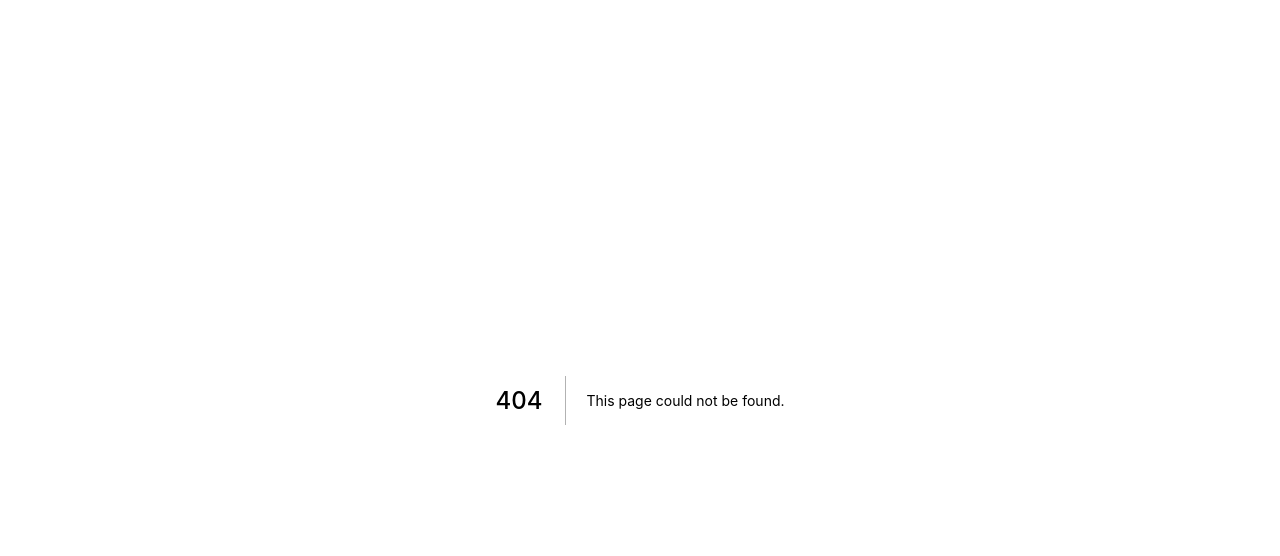
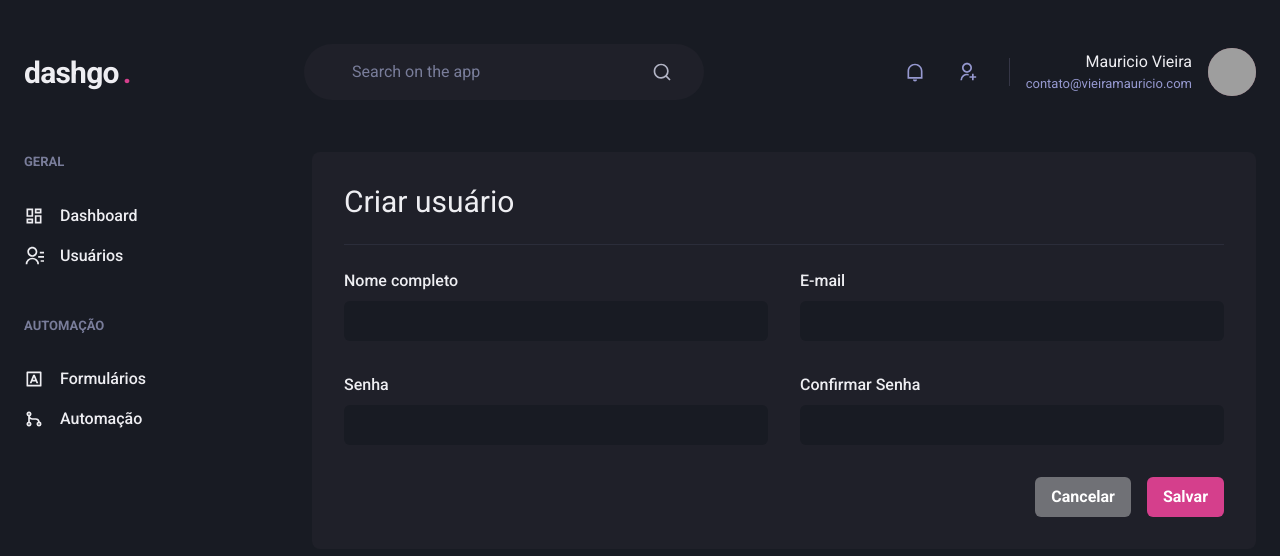
Before and after one commit to mauvieira/dashgo, a Next.js app: page /users/create in a window 1280 px wide. Before the commit this address had no page. Shown: the top 556 px of the page. Built offline with nearby package versions, Linux system fonts and the light colour scheme; grey boxes are pictures that could not be loaded.

Commit message:
:lipstick: styled create user page
styled create user page

```diff
--- /dev/null
+++ b/src/pages/users/create.tsx
@@ -0,0 +1,47 @@
+import { Box, Button, Divider, Flex, Heading, HStack, SimpleGrid, VStack } from "@chakra-ui/react"
+import { Input } from "../../components/Form/Input"
+import { Header } from "../../components/Header"
+import { Sidebar } from "../../components/Sidebar"
+
+export default function CreateUser() {
+  return (
+    <Box>
+      <Header />
+
+      <Flex w="100%" maxWidth={1480} my="6" mx="auto" px="6">
+        <Sidebar />
+
+        <Box flex="1" p="8" borderRadius={8} bg="gray.800">
+
+          <Heading size="lg" fontWeight="normal">
+            Criar usuário
+          </Heading>
+
+          <Divider my="6" borderColor="gray.700" />
+
+          <VStack spacing="8">
+
+            <SimpleGrid minChildWidth="240px" spacing="8" w="100%">
+              <Input name="name" type="text" label="Nome completo" />
+              <Input name="email" type="email" label="E-mail" />
+            </SimpleGrid>
+
+            <SimpleGrid minChildWidth="240px" spacing="8" w="100%">
+              <Input name="password" type="password" label="Senha" />
+              <Input name="password_confirmation" type="password" label="Confirmar Senha" />
+            </SimpleGrid>
+
+
+            <Flex mt="8" justify="flex-end" w="100%">
+              <HStack spacing="4">
+                <Button colorScheme="whiteAlpha">Cancelar</Button>
+                <Button colorScheme="pink">Salvar</Button>
+              </HStack>
+            </Flex>
+
+          </VStack>
+        </Box>
+      </Flex>
+    </Box>
+  )
+}
```
